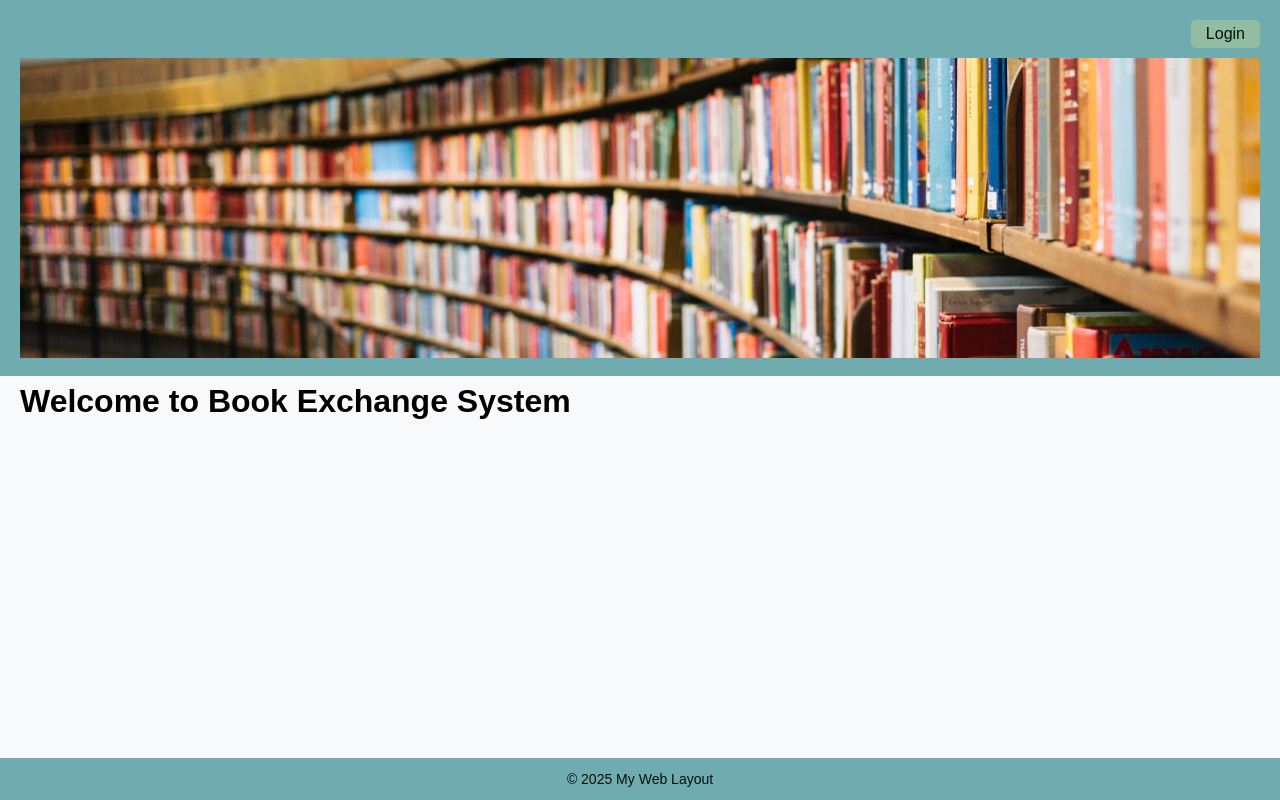
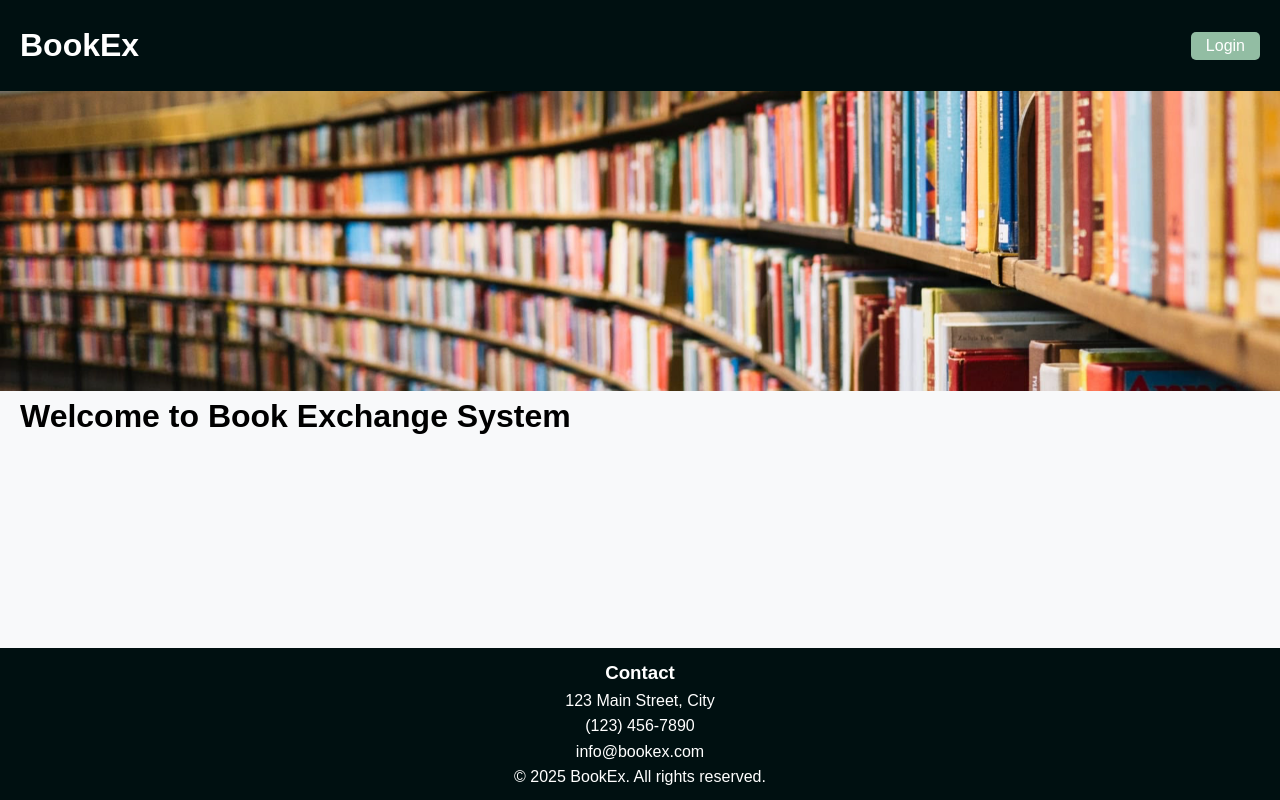
Before and after one commit to Just-ARandomGuy/BookEx, a Django app: template bookEx/templates/bookMng/index.html in a window 1280 px wide. Run offline with Django 3.2, Linux system fonts and the light colour scheme; the template is opened without the code that fills it, so the values that code supplies are empty.

Commit message:
add logo and update footer

```diff
--- a/bookEx/static/base.css
+++ b/bookEx/static/base.css
@@ -26,16 +26,14 @@ body {
     min-height: 100vh;
 }
 
-/* Header (Banner) */
 header {
-    background: var(--color-primary);
-    padding: 10px 20px;
+    background: var(--color-background-dark);
     display: flex;
     flex-direction: column;
 }
 
 header .nav-container {
-    padding: 10px 0;
+    padding: 20px 20px 20px 0;
     display: flex;
     justify-content: flex-end;
     align-items: center;
@@ -43,7 +41,7 @@ header .nav-container {
 }
 
 header .login span {
-    color: var(--color-text-dark);
+    color: var(--color-text-light);
     display: flex;
     align-items: center;
     gap: 10px;
@@ -56,7 +54,7 @@ header .login button {
     padding: 5px 15px;
     border: none;
     background: #92BDA3;
-    color: var(--color-text-dark);
+    color: var(--color-text-light);
     border-radius: 5px;
     cursor: pointer;
 }
@@ -70,17 +68,24 @@ header .navbar ul {
 }
 
 header .navbar a,
+header .nav-container .logo a,
+header .nav-container .logo a:visited,
 header .login a,
 header .login a:visited {
-    color: var(--color-text-dark);
+    color: var(--color-text-light);
     text-decoration: none;
+}
 
+header .nav-container .logo {
+    margin-right: auto;
+    padding: 0 0 0 20px;
 }
 
 .banner img {
     width: 100%;
     height: 300px;
     object-fit: cover;
+    display: block;
 }
 
 /* Main Content */
@@ -110,13 +115,13 @@ main.content {
 /* Footer */
 
 footer {
-    background: var(--color-primary);
-    color: var(--color-text-dark);
+    background: var(--color-background-dark);
+    color: var(--color-text-light);
     text-align: center;
     padding: 10px 0;
     margin-top: 20px;
 }
 
 footer p {
-    font-size: 14px;
+    font-size: 1rem;
 }
--- a/bookEx/templates/base.html
+++ b/bookEx/templates/base.html
@@ -11,13 +11,15 @@
 <body>
 <header>
 	<div class="nav-container">
+		<div class="logo">
+			<a href="/">
+				<h1>BookEx</h1>
+			</a>
+		</div>
+
 		<nav class="navbar">
 			<ul>
 				{% block navbar %}
-					<li><a href="#home">Home</a></li>
-					<li><a href="#about">About</a></li>
-					<li><a href="#services">Services</a></li>
-					<li><a href="#contact">Contact</a></li>
 				{% endblock navbar %}
 			</ul>
 		</nav>
@@ -50,7 +52,21 @@
 </main>
 
 <footer>
-	<p>&copy; 2025 My Web Layout</p>
+	<div class="footer-container">
+		<div class="footer-grid">
+			<div class="footer-col">
+				<h3>Contact</h3>
+				<ul class="footer-links">
+					<li> 123 Main Street, City</li>
+					<li>(123) 456-7890</li>
+					<li> info@bookex.com</li>
+				</ul>
+			</div>
+		</div>
+		<div class="footer-bottom">
+			<p>&copy; {% now "Y" %} BookEx. All rights reserved.</p>
+		</div>
+	</div>
 </footer>
 </body>
 </html>
```
Also changed, not shown: db.sqlite3.
